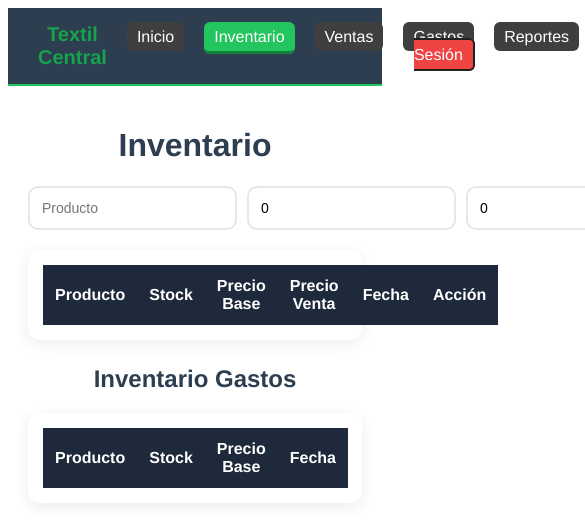
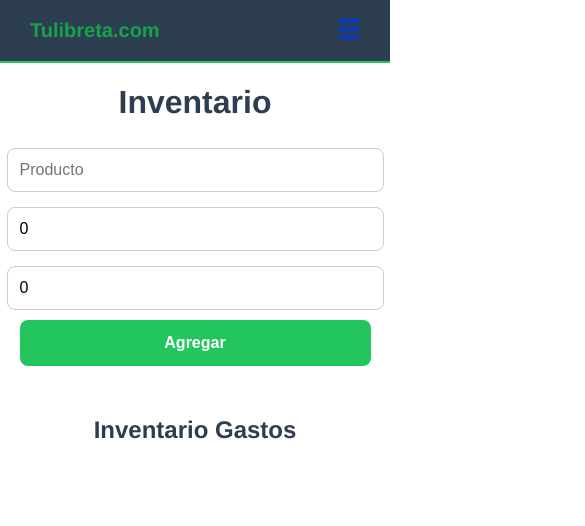
Before and after one commit to Yapp718/Proyecto_Dose-o_web-, a Vue app: page /inventario in a window 390 px wide. Shown: the top 526 px of the page, 585 px wide, since content can reach past the window. Built offline with nearby package versions, Linux system fonts and the light colour scheme.

Commit message:
Se agrego la vista en celular

```diff
--- a/src/App.vue
+++ b/src/App.vue
@@ -2,9 +2,16 @@
   <div id="app">
 
     <nav v-if="$route.path !== '/'" class="minimenur">
-    <div class="logo">Textil Central</div>
 
-      <div class="links">
+  <div class="logo">Tulibreta.com</div>
+
+  <!-- BOTÓN HAMBURGUESA -->
+  <div class="menu-cambio" @click="menuAbierto = !menuAbierto">
+    ☰
+  </div>
+
+  <!-- LINKS -->
+  <div :class="['links', { activo: menuAbierto }]">
     <router-link to="/inicio">Inicio</router-link>
     <router-link to="/inventario">Inventario</router-link>
     <router-link to="/ventas">Ventas</router-link>
@@ -13,23 +20,35 @@
     <router-link to="/calcular">Calculadora</router-link>
     <router-link to="/" class="logout">Cerrar Sesión</router-link>
   </div>
+
 </nav>
 
     <router-view/>
   </div>
 </template>
 
+<script>
+export default {
+  data() {
+    return {
+      menuAbierto: false
+    }
+  }
+}
+</script>
+
+
 <style>
+body {
+  margin: 0;
+}
+
 #app {
   font-family: Avenir, Helvetica, Arial, sans-serif;
-  -webkit-font-smoothing: antialiased;
-  -moz-osx-font-smoothing: grayscale;
   text-align: center;
   color: #2c3e50;
-
 }
 
-/* Navbar */
 .minimenur {
   display: flex;
   justify-content: space-between;
@@ -37,16 +56,31 @@
   background-color: #2c3e50;
   padding: 15px 30px;
   border-bottom: 2px solid #22c55e;
+  position: relative; /* IMPORTANTE */
 }
 
-/* Logo */
 .logo {
   font-size: 20px;
   font-weight: bold;
   color: #16a34a;
 }
 
-/* Links */
+/* BOTÓN HAMBURGUESA (oculto en PC) */
+.menu-cambio {
+  display: none;
+  font-size: 26px;
+  color: rgb(3, 57, 206);
+  cursor: pointer;
+  font-weight: bold;
+}
+
+/* LINKS (modo normal PC) */
+.links {
+  display: flex;
+  align-items: center;
+}
+
+/* LINKS INDIVIDUALES */
 .links a {
   margin-left: 20px;
   text-decoration: none;
@@ -63,18 +97,17 @@
   color: #16a34a;
 }
 
-/* Link ACTIVO  */
+/* LINK ACTIVO */
 .links a.router-link-exact-active {
   background: #22c55e;
   color: white;
   border-bottom: 3px solid #13813c;
 }
 
-/* Cerrar Sesión */
+/* BOTÓN LOGOUT */
 .logout {
-  color: white !important; /*+sin el !important, el hover no funciona*/
+  color: white !important;
   background: #ef4444 !important;
-  border: 2px solid rgb(32, 32, 32);
   padding: 6px 12px;
   border-radius: 8px;
   font-weight: bold;
@@ -89,4 +122,41 @@
   transform: scale(1.08) rotate(-1deg);
 }
 
+@media (max-width: 700px) {
+
+  .menu-cambio {
+    display: block;
+  }
+
+  .links {
+    position: absolute;
+    top: 60px;
+    left: 0;
+    width: 100%;
+    background: #2c3e50;
+
+    display: flex;
+    flex-direction: column;
+    align-items: center;
+
+    max-height: 0;
+    overflow: hidden;
+    transition: all 0.3s ease;
+  }
+
+  /* Cuando se abre */
+  .links.activo {
+    max-height: 500px;
+    padding: 15px 0;
+  }
+
+  /* Links en vertical */
+  .links a {
+    margin: 10px 0;
+    width: 80%;
+    text-align: center;
+  }
+
+}
+
 </style>
--- a/src/views/CalcularView.vue
+++ b/src/views/CalcularView.vue
@@ -205,4 +205,58 @@ body {
 .btn-guardar:hover {
   transform: scale(1.05);
 }
+
+
+@media (max-width: 600px) {
+
+  body {
+    padding: 10px;
+  }
+
+  .calculadora {
+    max-width: 100%;
+    margin: 0;
+    padding: 20px;
+    border-radius: 0;
+    height: 100vh;
+    display: flex;
+    flex-direction: column;
+    justify-content: space-between;
+  }
+
+  .calculadora h1 {
+    font-size: 20px;
+  }
+
+  .campo {
+    margin-bottom: 12px;
+  }
+
+  .campo input, .campo select {
+    padding: 12px;
+    font-size: 16px;
+  }
+
+  .btn-calcular{
+    padding: 14px;
+    font-size: 16px;
+  }
+
+  .btn-guardar{
+    margin-top: auto;
+    padding: 14px;
+    font-size: 16px;
+
+  }
+
+  .resultado {
+    margin-top: 15px;
+    padding: 20px;
+  }
+
+  .resultado h2 {
+    font-size: 28px;
+  }
+
+}
 </style>
--- a/src/views/GastosView.vue
+++ b/src/views/GastosView.vue
@@ -170,4 +170,38 @@ export default{
 .fecha {
   color: #9ca3af;
 }
+
+@media (max-width: 600px) {
+
+  .form-gastos {
+    flex-direction: column;
+    align-items: center;
+  }
+
+  .form-gastos input {
+    width: 95%;
+    font-size: 16px;
+  }
+
+  .btn-gasto {
+    width: 95%;
+    font-size: 16px;
+  }
+  .lista-gastos li {
+    display: block;
+    background: white;
+    margin-bottom: 15px;
+    padding: 15px;
+    border-radius: 14px;
+    box-shadow: 0 4px 12px rgba(0,0,0,0.1);
+  }
+
+  .lista-gastos li span {
+    display: block;
+    margin-bottom: 6px;
+    font-size: 14px;
+  }
+
+}
+
 </style>
--- a/src/views/InicioView.vue
+++ b/src/views/InicioView.vue
@@ -1,5 +1,5 @@
 <template>
-  <div>
+  <div style="margin-bottom: 30px;">
     <h1 class="dashboard">Dashboard - {{ nombreEmpresa }}</h1>
     <h3>Bienvenido(a), {{ nombreUsuario }}</h3>
 
@@ -121,8 +121,8 @@ export default {
 body {
   font-family: 'Segoe UI', Tahoma, sans-serif;
   background: #f4f6f9;
-  margin: 0;
-  padding: 0;
+  margin: 20px;
+  padding: 20px;
 }
 
 h1 {
@@ -306,4 +306,26 @@ tbody tr:hover {
   border-radius: 6px;
   font-weight: bold;
 }
+
+@media (max-width: 600px) {
+
+  .acciones-capital {
+    flex-direction: column;
+    gap: 12px;
+  }
+
+  .acciones-capital input {
+    width: 100%;
+    font-size: 16px;
+    padding-right: 0%;
+    justify-content: center ;
+  }
+
+  .acciones-capital button {
+    width: 100%;
+    padding: 16px;
+    font-size: 16px;
+  }
+
+}
 </style>
--- a/src/views/InventarioView.vue
+++ b/src/views/InventarioView.vue
@@ -148,85 +148,50 @@ export default{
 </script>
 
 <style scoped>
-/* ================= BASE ================= */
-.inventario {
-  max-width: 1000px;
-  margin: auto;
-  padding: 20px;
+input {
+  padding: 10px;
+  border-radius: 8px;
+  border: 1px solid #ccc;
+  margin: 5px;
 }
 
-/* FORMULARIO */
-.formulario {
-  display: flex;
-  gap: 10px;
-  margin-bottom: 20px;
-}
-
-.formulario input {
-  flex: 1;
-  padding: 12px;
-  border-radius: 10px;
-  border: 2px solid #e5e7eb;
-  font-size: 14px;
-  transition: 0.3s;
-}
-
-.formulario input:focus {
-  border-color: #22c55e;
-  box-shadow: 0 0 8px rgba(34,197,94,0.3);
-}
-
-
-.btn-agregar {
+button {
+  padding: 10px 15px;
+  border: none;
+  border-radius: 8px;
   background: #22c55e;
   color: white;
-  border: none;
-  padding: 12px 18px;
-  border-radius: 10px;
   font-weight: bold;
   cursor: pointer;
   transition: 0.2s;
 }
 
-.btn-agregar:hover {
+button:hover {
   background: #16a34a;
-  transform: translateY(-2px);
 }
-
-
-.tabla-contenedor {
-  background: white;
-  padding: 15px;
-  border-radius: 12px;
-  box-shadow: 0 4px 15px rgba(0,0,0,0.08);
-  margin-bottom: 25px;
-}
-
 table {
   width: 100%;
   border-collapse: collapse;
+  margin-top: 20px;
+  min-width: 600px;
 }
-
 
 thead {
   background: #1e293b;
   color: white;
 }
 
-th {
+th, td {
   padding: 12px;
   text-align: center;
 }
 
-td {
-  padding: 12px;
-  text-align: center;
-  border-bottom: 1px solid #e5e7eb;
+tbody tr:nth-child(even) {
+  background: #f1f5f9;
 }
 
-
 tbody tr:hover {
-  background: #f0fdf4;
+  background: #e0f2fe;
 }
 
 .stock {
@@ -237,16 +202,107 @@ tbody tr:hover {
 .btn-eliminar {
   background: #ef4444;
   color: white;
-  border: none;
-  padding: 8px 12px;
-  border-radius: 8px;
-  cursor: pointer;
-  transition: 0.2s;
+}
+@media (max-width: 700px) {
+
+  thead{
+    display: none;
+  }
+
+  input {
+    width: 70%;
+    margin-bottom: 10px;
+    font-size: 16px;
+    padding: 12px;
+  }
+
+  button {
+    width: 100%;
+    padding: 14px;
+    font-size: 16px;
+    margin-bottom: 10px;
+  }
+
+  .tabla-contenedor {
+  width: 100%;
+  overflow-x: auto;
 }
 
-.btn-eliminar:hover {
-  background: #b91c1c;
-  transform: scale(1.05);
-  box-shadow: 0 0 10px rgba(239,68,68,0.5);
+  table {
+    border-radius: 12px;
+    background: white;
+    min-width: 600px;
+  }
+
+  thead {
+    font-size: 14px;
+  }
+
+  td, th {
+    padding: 10px;
+  }
 }
-</style>
+
+@media (max-width: 600px) {
+
+  h1, h2 {
+    text-align: center;
+  }
+
+  .formulario {
+    display: flex;
+    flex-direction: column;
+    align-items: center;
+  }
+
+  input {
+    width: 90%;
+    font-size: 16px;
+  }
+
+  button {
+    width: 90%;
+  }
+
+  .tabla-contenedor {
+    width: 100%;
+  }
+
+  table {
+    min-width: 100%;
+  }
+
+  tr {
+    display: block;
+    background: white;
+    margin-bottom: 15px;
+    padding: 15px;
+    border-radius: 14px;
+    box-shadow: 0 4px 12px rgba(0,0,0,0.1);
+  }
+
+  td {
+    display: flex;
+    align-items: center;
+    text-align: center;
+    margin-bottom: 8px;
+    font-size: 14px;
+    border-bottom: 1px solid #e5e7eb;
+    padding-bottom: 5px;
+  }
+
+  td:last-child {
+    border-bottom: none;
+  }
+
+  td::before {
+    content: attr(data-label);
+    font-weight: bold;
+    color: #64748b;
+  }
+
+  .btn-eliminar {
+    width: 100%;
+  }
+}
+  </style>
--- a/src/views/ReportesView.vue
+++ b/src/views/ReportesView.vue
@@ -195,4 +195,57 @@ tbody tr:hover {
   color: #dc2626;
   font-weight: bold;
 }
+@media (max-width: 600px) {
+
+  h1, h2 {
+    text-align: center;
+  }
+
+  .resumen {
+    flex-direction: column;
+  }
+
+  .card {
+    width: 100%;
+  }
+
+  table {
+    min-width: 100%;
+  }
+
+  thead {
+    display: none;
+  }
+
+  tr {
+    display: block;
+    background: white;
+    margin-bottom: 15px;
+    padding: 15px;
+    border-radius: 14px;
+    box-shadow: 0 4px 12px rgba(0,0,0,0.1);
+  }
+
+  td {
+    display: flex;
+    justify-content: space-between;
+    align-items: center;
+    text-align: left;
+    margin-bottom: 8px;
+    font-size: 14px;
+    border-bottom: 1px solid #e5e7eb;
+    padding-bottom: 5px;
+  }
+
+  td:last-child {
+    border-bottom: none;
+  }
+
+  td::before {
+    content: attr(data-label);
+    font-weight: bold;
+    color: #64748b;
+  }
+
+}
 </style>
--- a/src/views/VentasView.vue
+++ b/src/views/VentasView.vue
@@ -222,4 +222,56 @@ export default{
 .fecha {
   color: #64748b;
 }
+@media (max-width: 600px) {
+
+  h1, h2 {
+    text-align: center;
+  }
+
+  .form-ventas {
+    flex-direction: column;
+  }
+
+  input {
+    width: 90%;
+  }
+
+  table {
+    min-width: 100%;
+  }
+
+  tr {
+    display: block;
+    background: white;
+    margin-bottom: 15px;
+    padding: 15px;
+    border-radius: 14px;
+    box-shadow: 0 4px 12px rgba(0,0,0,0.1);
+  }
+
+  td {
+    display: flex;
+    justify-content: space-between;
+    align-items: center;
+    text-align: left;
+    margin-bottom: 8px;
+    font-size: 14px;
+    border-bottom: 1px solid #e5e7eb;
+    padding-bottom: 5px;
+  }
+
+  td:last-child {
+    border-bottom: none;
+  }
+
+  td::before {
+    content: attr(data-label);
+    font-weight: bold;
+    color: #64748b;
+  }
+
+  .btn-eliminar {
+    width: 100%;
+  }
+}
 </style>
```
Lines whose indentation alone changed are shown as unchanged.
